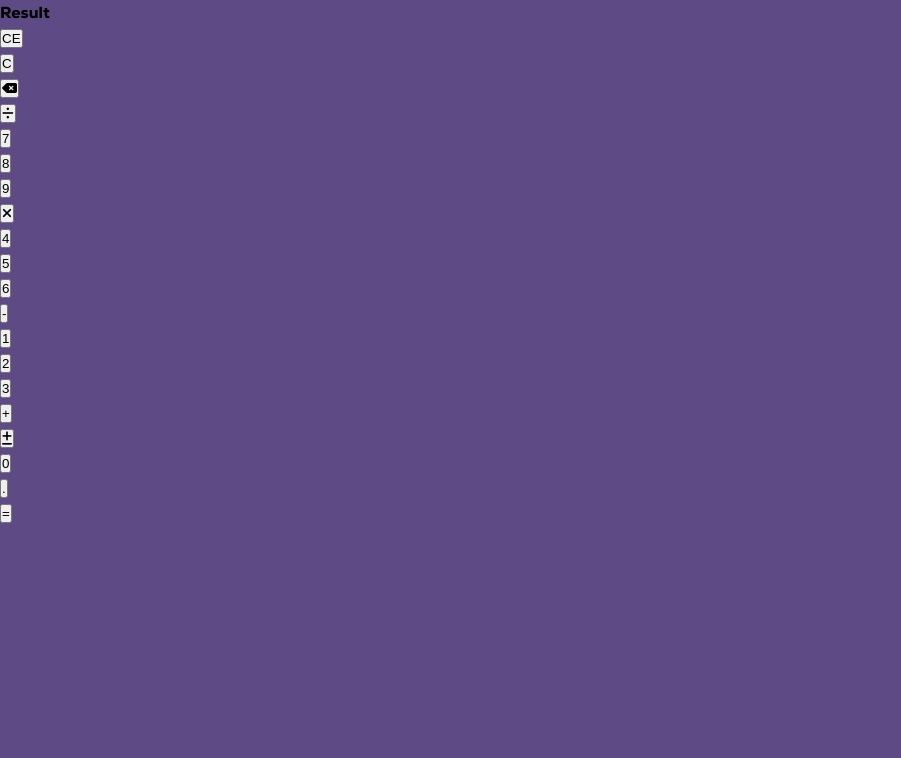
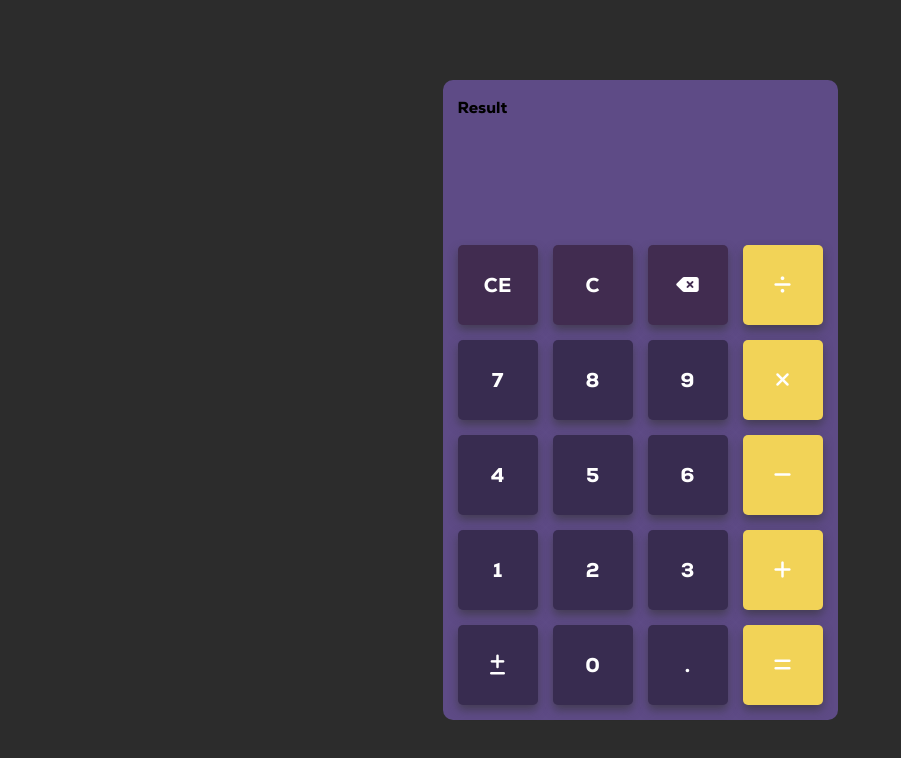
Before and after one commit to timurlog/calculator, a plain HTML site: page index.html in a window 1280 px wide. Shown: the whole page, without its empty margins (0-901 px from the left). Drawn offline with Linux system fonts and the light colour scheme.

Commit message:
modified index.html _section.sass calc => button style finished

```diff
--- a/index.html
+++ b/index.html
@@ -24,29 +24,29 @@
                         </div>
                     </div>
                     <div class="calc-buttons">
-                        <div>
+                        <div class="calc-buttons-row">
                             <div>
-                                <button>
+                                <button class="special">
                                     <p>CE</p>
                                 </button>
                             </div>
                             <div>
-                                <button>
+                                <button class="special">
                                     <p>C</p>
                                 </button>
                             </div>
                             <div>
-                                <button>
+                                <button class="special">
                                     <p><i class="fa-solid fa-delete-left"></i></p>
                                 </button>
                             </div>
                             <div>
-                                <button>
+                                <button class="operator">
                                     <p><i class="fa-solid fa-divide"></i></p>
                                 </button>
                             </div>
                         </div>
-                        <div>
+                        <div class="calc-buttons-row">
                             <div>
                                 <button>
                                     <p>7</p>
@@ -63,12 +63,12 @@
                                 </button>
                             </div>
                             <div>
-                                <button>
+                                <button class="operator">
                                     <p><i class="fa-solid fa-xmark"></i></p>
                                 </button>
                             </div>
                         </div>
-                        <div>
+                        <div class="calc-buttons-row">
                             <div>
                                 <button>
                                     <p>4</p>
@@ -85,12 +85,12 @@
                                 </button>
                             </div>
                             <div>
-                                <button>
-                                    <p>-</p>
+                                <button class="operator">
+                                    <p><i class="fa-solid fa-minus"></i></p>
                                 </button>
                             </div>
                         </div>
-                        <div>
+                        <div class="calc-buttons-row">
                             <div>
                                 <button>
                                     <p>1</p>
@@ -107,12 +107,12 @@
                                 </button>
                             </div>
                             <div>
-                                <button>
-                                    <p>+</p>
+                                <button class="operator">
+                                    <p><i class="fa-solid fa-plus"></i></p>
                                 </button>
                             </div>
                         </div>
-                        <div>
+                        <div class="calc-buttons-row">
                             <div>
                                 <button>
                                     <p><i class="fa-solid fa-plus-minus"></i></p>
@@ -129,8 +129,8 @@
                                 </button>
                             </div>
                             <div>
-                                <button>
-                                    <p>=</p>
+                                <button class="operator">
+                                    <p><i class="fa-solid fa-equals"></i></p>
                                 </button>
                             </div>
                         </div>
--- a/src/sass/modules/_body.sass
+++ b/src/sass/modules/_body.sass
@@ -8,5 +8,5 @@
     min-width: 0
 
 body
-    background-color: #5E4B86
+    background-color: #2C2C2C
     font-family: "nexaHeavy"
--- a/src/sass/modules/_section-1.sass
+++ b/src/sass/modules/_section-1.sass
@@ -1,4 +1,71 @@
-/* ### SECTION 1 ### */
+/* ### SECTION CALCULATOR ### */
+.calculator
+    height: 100vh
+    width: 100%
+    .calculator-content
+        height: 100%
+        width: 100%
+        display: flex
+        justify-content: center
+        align-items: center
+        .calc-body
+            padding: 15px
+            height: fit-content
+            width: fit-content
+            display: flex
+            flex-direction: column
+            // border: #5E4B86 5px solid
+            background: #5E4B86
+            border-radius: 10px
+            .calc-screen
+                height: 150px
+                width: 100%
+            .calc-buttons
+                height: 75%
+                width: 100%
+                display: flex
+                flex-direction: column
+                justify-content: center
+                gap: 15px
+                .calc-buttons-row
+                    width: 100%
+                    display: flex
+                    justify-content: center
+                    gap: 15px
+                    button
+                        font-family: "nexaHeavy"
+                        color: #FFFFFF
+                        font-size: 20px
+                        width: 80px
+                        height: 80px
+                        box-shadow: 0px 5px 10px rgba(51, 51, 51, 60%)
+                        transition: all 0.3s ease
+                        cursor: pointer
+                        border-radius: 5px
+                        border-bottom: 4px solid lighten(gray, 70%)
+                        background-color: #382C50
+                        border: none
+                    button:hover
+                        box-shadow: 0px 15px 25px -5px rgba(51, 51, 51, 60%)
+                        transform: scale(1.07)
+                        background-color: #514666
+                    button:active
+                        transition: all 0.1s ease
+                        box-shadow: 0px 4px 8px rgba(51, 51, 51, 40%)
+                        transform: scale(.98)
+                        background-color: #837B92
+                    .operator
+                        background-color: #F2D357
+                    .operator:hover
+                        background-color: #F4D96C
+                    .operator:active
+                        background-color: #F5DE81
+                    .special
+                        background-color: #412C50
+                    .special:hover
+                        background-color: #594666
+                    .special:active
+                        background-color: #71617C
 
 
 /* ######### RESPONSIVE ######### */
```
Also changed, not shown: public/style/app.css, 1 other file.
